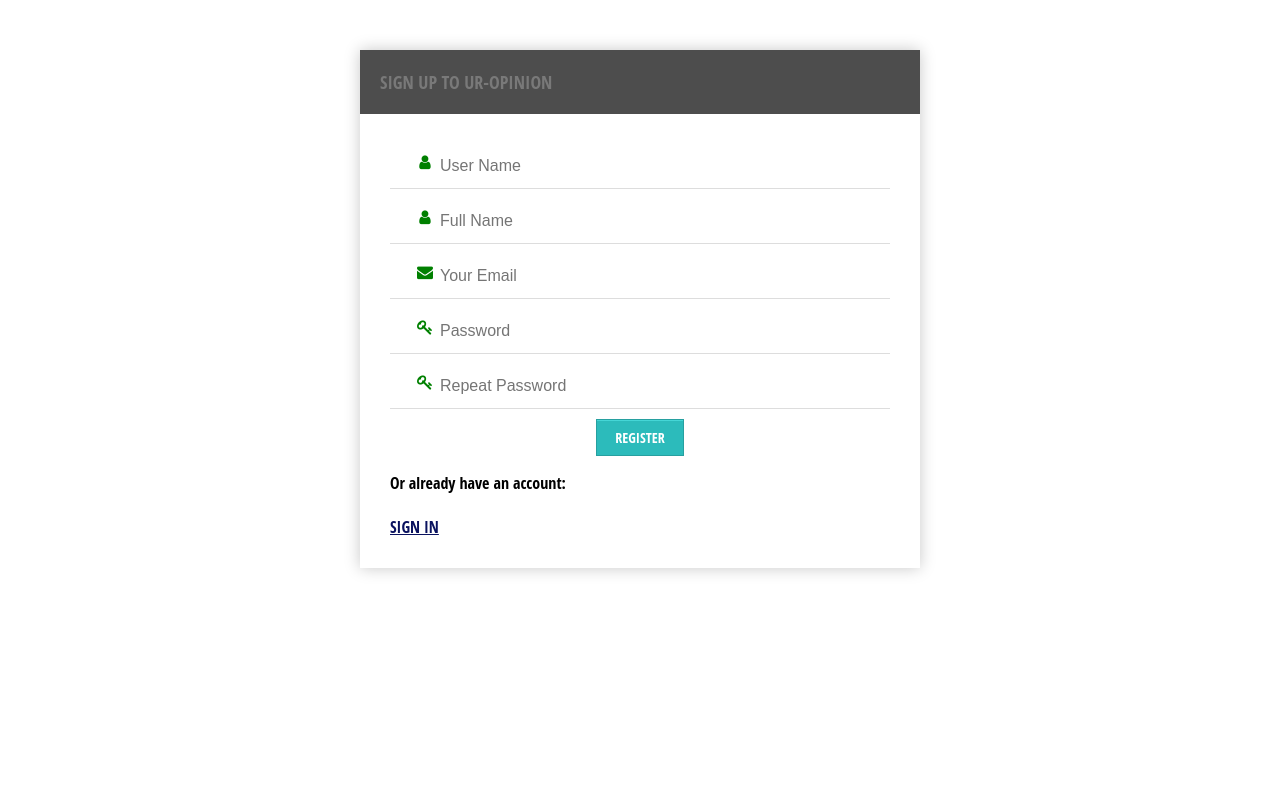
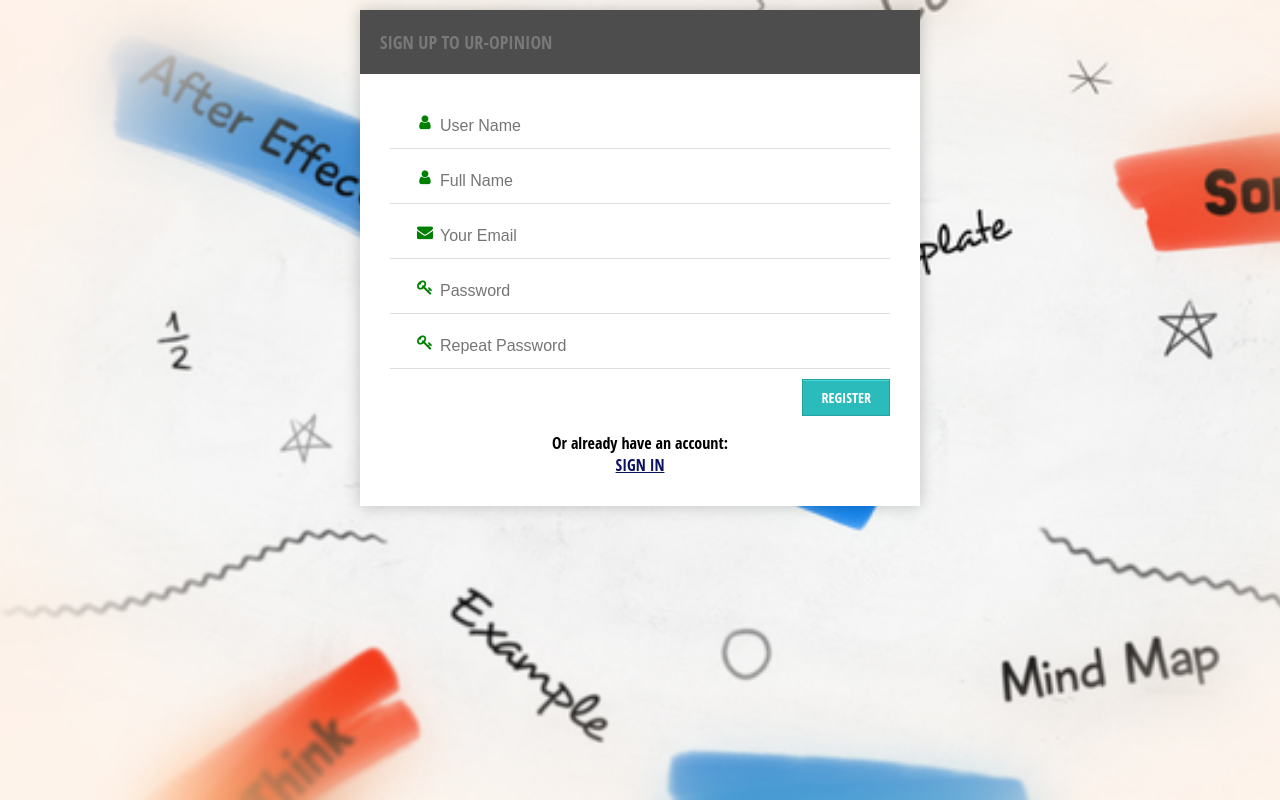
Before and after one commit to itmo-wad/Ur-opinion, a Flask app: page /register in a window 1280 px wide. Run offline with Flask 2, Linux system fonts and the light colour scheme; parts of the project's set-up code (start-up, migrations or seed data) failed here and were passed over.

Commit message:
update backgrounds

```diff
--- a/static/css/style.css
+++ b/static/css/style.css
@@ -848,6 +848,7 @@ body {
 
 .dropdown a:hover {
     background-color: #ddd;
+    cursor: pointer;
 }
 
 .show {
--- a/static/css/style_login.css
+++ b/static/css/style_login.css
@@ -1,9 +1,25 @@
+body {
+	position: absolute;
+	height: 100%;
+	width: 100%;
+	margin: 0;
+}
+
+.container {
+	width: 100%;
+	height: 100%;
+	background-image: url(/static/img/background1.jpg);
+	background-repeat: no-repeat;
+	background-size: cover;
+	position: absolute;
+}
+
 .form-style {
 	font-family: 'Open Sans Condensed', arial, sans;
 	width: 500px;
 	padding: 30px;
 	background: #FFFFFF;
-	margin: 50px auto;
+	margin: 10px auto;
 	box-shadow: 0px 0px 15px rgba(0, 0, 0, 0.22);
 
 }
--- a/templates/register.html
+++ b/templates/register.html
@@ -15,7 +15,7 @@
 
 <body>
 
-
+  <div class="container">
     <div class="form-style">
       <h2>Sign up to Ur-Opinion</h2>
 
@@ -40,12 +40,19 @@
         <p class="error">{{ message }}</p>
         {% endfor %}
 
-      <input type="submit" id="submit" value="Register" onclick="return Validate();" />
+        <input type="submit" id="submit" value="Register" onclick="return Validate();" style="margin-right: 0;" />
 
 
       </form>
+
+      <div style="text-align: center;">
         Or already have an account:
         <br />
-    <br />
-    <a href="{{ url_for('index')}}" style="color: rgb(10, 18, 95); font-weight: bold;">SIGN IN</a>
+        <a href="{{ url_for('index')}}" style="color: rgb(10, 18, 95); ">SIGN IN</a>
+
       </div>
+
+
+
+    </div>
+  </div>
```
Also changed, not shown: templates/login.html (+9 -3 lines), static/img/background1.jpg (added), static/img/background3.jpg (added). Lines whose indentation alone changed are shown as unchanged.
